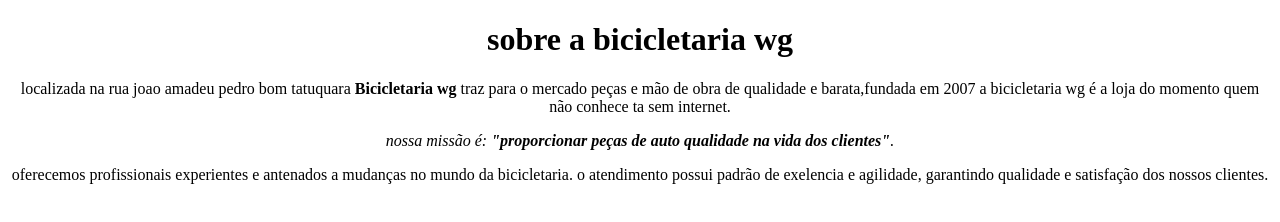
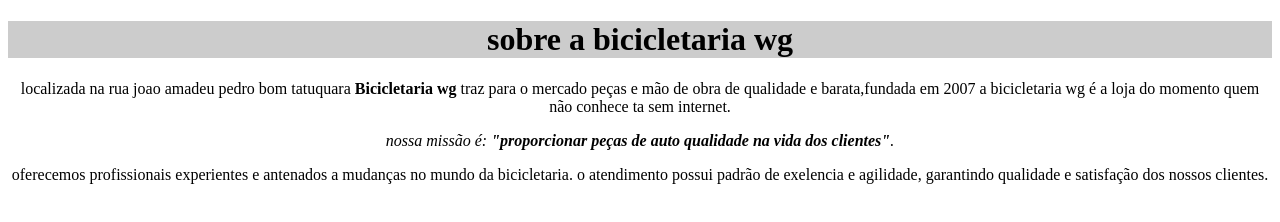
Before and after one commit to wilsongabriel007/TURMA-F, a plain HTML site: page index.html in a window 1280 px wide. Drawn offline with Linux system fonts and the light colour scheme.

Commit message:
Update index.html

```diff
--- a/index.html
+++ b/index.html
@@ -11,7 +11,7 @@
    </head>
 
  <body>
-     <h1 style="text-align: center">sobre a bicicletaria wg</h1>
+     <h1 style="text-align: center; background: #CCCCCC">sobre a bicicletaria wg</h1>
 
      <p>localizada na rua joao amadeu pedro bom tatuquara <strong> Bicicletaria wg </strong> traz para o mercado peças e mão de obra de qualidade e barata,fundada em 2007 a bicicletaria wg é a loja do momento quem não conhece ta sem internet.</p>
 
```
